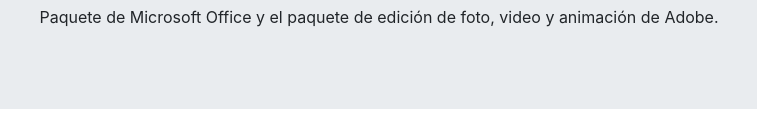
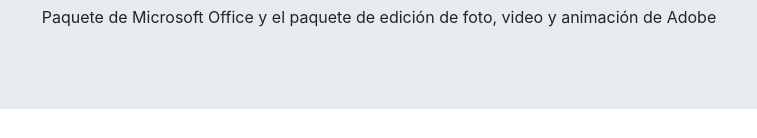
Before and after one commit to jazminmartinezr/jazminmartinezr.github.io, a plain HTML site: page Index.htm in a window 1280 px wide. Shown: the part 1201-1339 px from the top of the page, 281-1038 px from the left. Drawn offline with nearby package versions, Linux system fonts and the light colour scheme.

Commit message:
Add files via upload

```diff
--- a/Index.htm
+++ b/Index.htm
@@ -70,7 +70,6 @@
   <li>Inglés</li
   </ul>
   <h2>Software que implemento</h2>
-  <p> Paquete de Microsoft Office y el paquete de edición de foto, video y animación de Adobe.</p>
-
+  <p> Paquete de Microsoft Office y el paquete de edición de foto, video y animación de Adobe</p>
 </body>
 </html>
```
